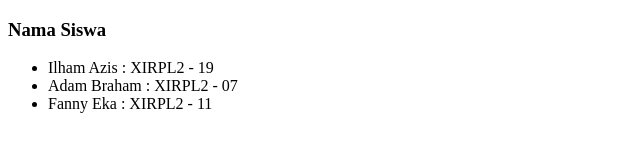
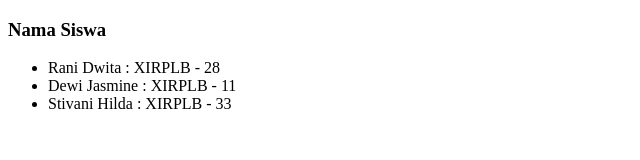
Before and after one commit to 31ranidwita/rani-dwita_XI-RPL-B, a plain HTML site: page index.html in a window 1280 px wide. Shown: the whole page, without its empty margins (0-640 px from the left). Drawn offline with Linux system fonts and the light colour scheme.

Commit message:
membuat file index.html

```diff
--- a/index.html
+++ b/index.html
@@ -20,11 +20,11 @@
 
     <ul>
 
-        <li>Ilham Azis : XIRPL2 - 19</li>
+        <li>Rani Dwita : XIRPLB - 28</li>
 
-        <li>Adam Braham : XIRPL2 - 07</li>
+        <li>Dewi Jasmine : XIRPLB - 11</li>
 
-        <li>Fanny Eka : XIRPL2 - 11</li>
+        <li>Stivani Hilda : XIRPLB - 33</li>
 
     </ul>
 
```
